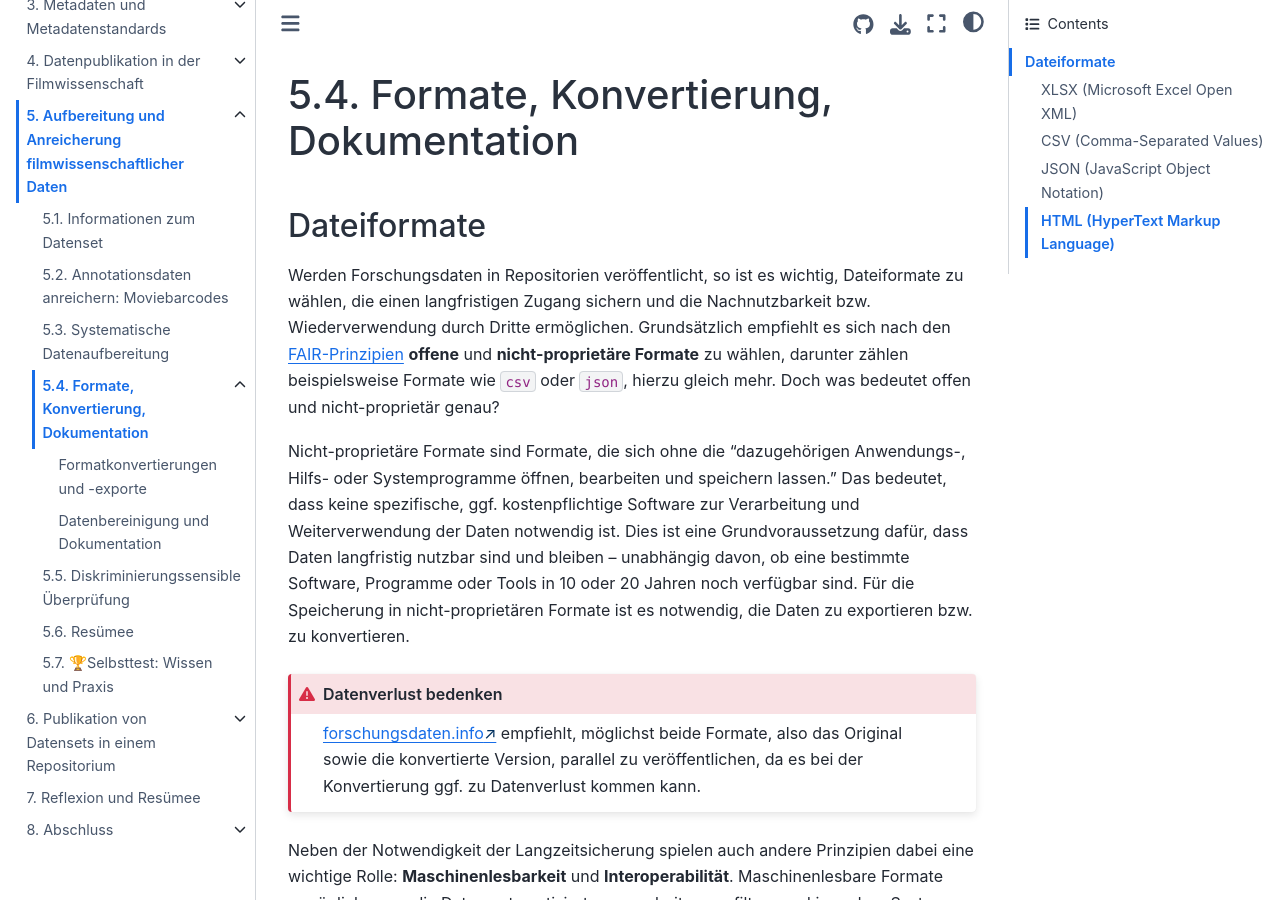
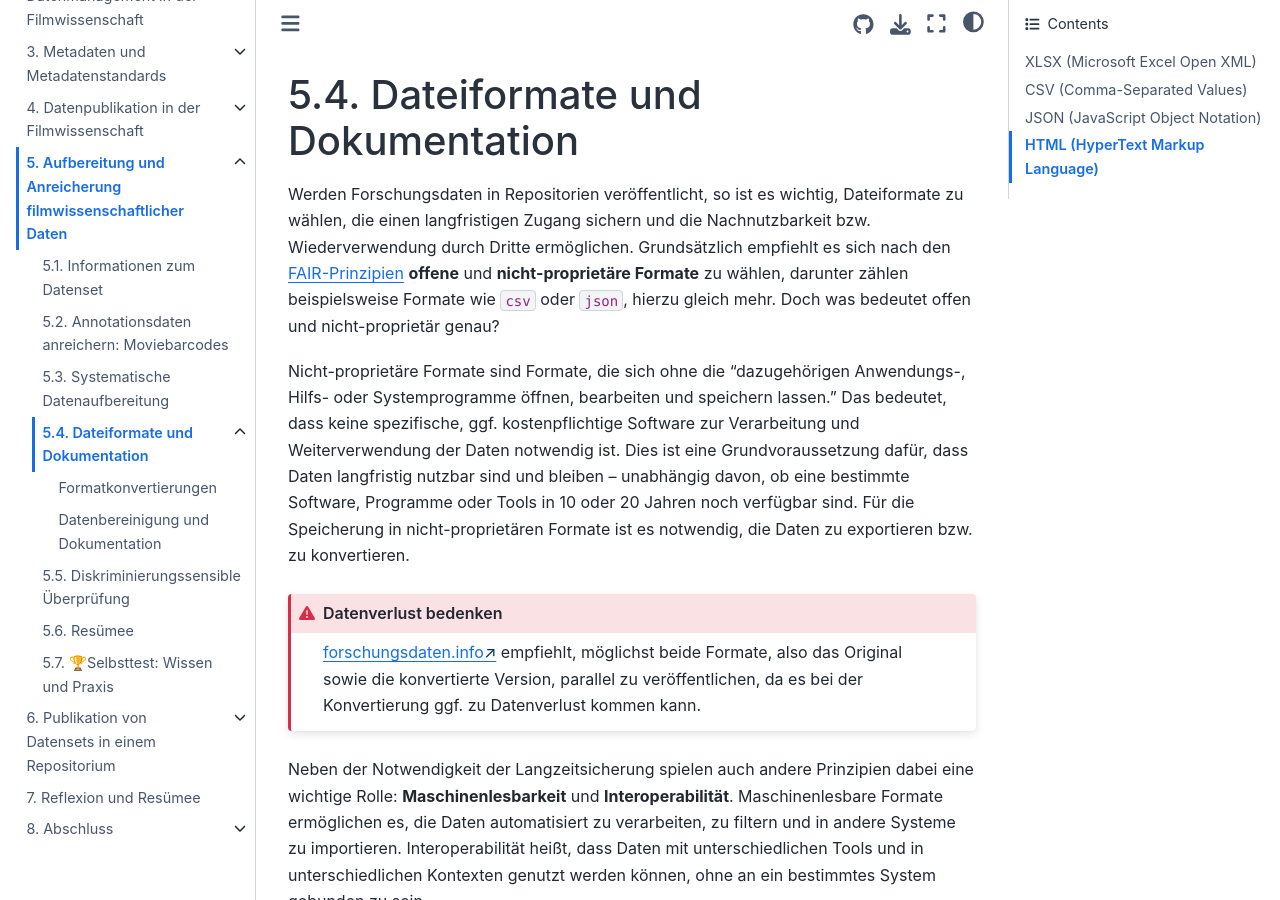
Before and after one commit to lam1aa/Bewegtes-Bild-Fallstudie-3, a Jupyter Book: the page built from 05_aufbereitung_anreicherung/formatierung_anpassung.md, in a window 1280 px wide and 900 px high. Built offline with Jupyter Book 1.0.4 settings and Sphinx 7.4.7 and the Sphinx Book theme 1.1.4, drawn with Linux system fonts in a browser that asks for light colours; some of the changed text lies outside the part shown.

Commit message:
update: chapter headings

````diff
--- a/05_aufbereitung_anreicherung/formatierung_anpassung.md
+++ b/05_aufbereitung_anreicherung/formatierung_anpassung.md
@@ -1,6 +1,4 @@
-# Formate, Konvertierung, Dokumentation
-
-## Dateiformate
+# Dateiformate und Dokumentation
 
 Werden Forschungsdaten in Repositorien veröffentlicht, so ist es wichtig, Dateiformate zu wählen, die einen langfristigen Zugang sichern und die Nachnutzbarkeit bzw. Wiederverwendung durch Dritte ermöglichen. Grundsätzlich empfiehlt es sich nach den
 {ref}`FAIR-Prinzipien<leitlinien-fair>` **offene** und  **nicht-proprietäre Formate** zu wählen, darunter zählen beispielsweise Formate wie `csv` oder `json`, hierzu gleich mehr. Doch was bedeutet offen und nicht-proprietär genau?
@@ -22,12 +20,12 @@ Neben den Metadaten, werden die Annotationspakete ebenfalls als `json`-Export be
 ```
 Im Folgenden werden die (Export-)Formate kurz vorgestellt.
 
-### XLSX (Microsoft Excel Open XML)
+## XLSX (Microsoft Excel Open XML)
 
 `xlsx` ist das native Dateiformat für Tabellenkalkulationen von Microsoft Excel. Im Projektkontext dient es als **primäres Arbeitsformat**. Die Masterdatei der Korpusmetadaten wird in Excel gepflegt, da das Format mehrere Tabellenblätter, Kommentarfunktionen, bedingte Formatierungen, Listen uvm. ermöglicht. Diese Funktionen sind im Laufe von kontinuierlichen Arbeitsprozessen sehr hilfreich.
 `xlsx` wird jedoch nicht als primäres Publikationsformat verwendet, da es ein proprietäres Format ist. Wie von forschungsdaten.info empfohlen, wird es jedoch parallel mit publiziert.
 
-### CSV (Comma-Separated Values)
+## CSV (Comma-Separated Values)
 
 `csv` ist ein einfaches, textbasiertes Format für tabellarische Daten. Gespeichert werden die Werte üblicherweise durch ein Komma `,` als Trennzeichen. Es ist das am weitesten verbreitete offene Formate für strukturierte Daten und kann von nahezu jeder Software gelesen werden (Texteditor, Python, R).
 `csv` eignet sich gut für den Datenaustausch und maschinelle Verwertbarkeit, hat aber auch einige Nachteile. Es unterstützt beispielsweise keine komplexeren oder verschachtelten Datenstrukturen.
@@ -45,7 +43,7 @@ The Zone of Interest;2023;GB;Jonathan Glazer;Drama
 Wie hier zu erkennen ist, werden die Feldtrennzeichen durch ein Semikolon `;` getrennt. **Warum ist das so?** Im deutschsprachigen Raum entspricht das Semikolon als Trennzeichen den verbreiteten Standardkonventionen von Tabellenkalkulationsprogrammen wie Microsoft Excel, da das Komma üblicherweise als Dezimaltrennzeichen genutzt wird. International ist jedoch das Komma das etablierte Trennzeichen. Beide Varianten sind möglich und erfordern etwaiige Abwegungen von Vor- und Nachteilen.
 
 (json-format)=
-### JSON (JavaScript Object Notation)
+## JSON (JavaScript Object Notation)
 
 `json` ist ein einfaches und kompaktes Format für strukturierte Daten, das ebenfalls in einer lesbaren Textform vorliegt und den Datenaustausch zwischen verschiedenen Anwendungen (z. B. Webanwendungen, APIs) ermöglicht. Informationen werden dabei in Form von Schlüssel-Wert-Paaren organisiert und können zu Objekten und Listen zusammengefasst werden. Im Gegensatz zu `csv` kann `json` hierarchische und verschachtelte Strukturen abbilden.
 
@@ -118,7 +116,7 @@ Die eckigen Klammern markieren Listenanfang und -ende. Eine Liste kann mehrere O
 
 Im Projekt wird `json` als ein alternatives Publikationsformat zur Verfügung gestellt, da es eine direkte Einbindung in digitale Anwendungen ermöglicht und somit das Nachnutzungspotenzial stärkt.
 
-### HTML (HyperText Markup Language)
+## HTML (HyperText Markup Language)
 
 Als viertes Format wird ein interaktives, durchsuchbares `html`-Dokument bereitgestellt. Dies erlaubt Nutzenden, die Metadaten direkt im Browser zu durchsuchen und zu filtern – ohne zusätzliche Software- oder Programmierkenntnisse. Die `html`-Variante richtet sich also vornehmlich an Nutzende, die unkomplizierte Recherchen am Datensatz vornehmen wollen.
 
--- a/05_aufbereitung_anreicherung/konvertierung_export.md
+++ b/05_aufbereitung_anreicherung/konvertierung_export.md
@@ -1,4 +1,4 @@
-# Formatkonvertierungen und -exporte
+# Formatkonvertierungen
 
 Dieser Abschnitt dokumentiert, wie die Metadaten aus dem Projektkorpus aus dem primären Arbeitsformat `xlsx` in die offenen Publikationsformate `cvs`, `html` und `json` exportiert bzw. überführt wurden. Die Schritte sind so aufbereitet, dass sie für eigene Datenprojekte reproduziert werden können. Für die Ver- und Bearbeitung der Dateien kann ein kostenloser Code-Editor genutzt werden. In dieser OER nutzen wir für alle Beispiele <a href="https://code.visualstudio.com/" class="external-link" target="_blank">Visual Studio Code (VS Code)</a> von Microsoft, da die Software kostenfrei verfügbar ist und auch für Einsteiger:innen leicht zugänglich. Alternativ können ebenso andere, auch nicht kommerziell betriebene Text- oder Code-Editoren verwendet werden.
 
````
